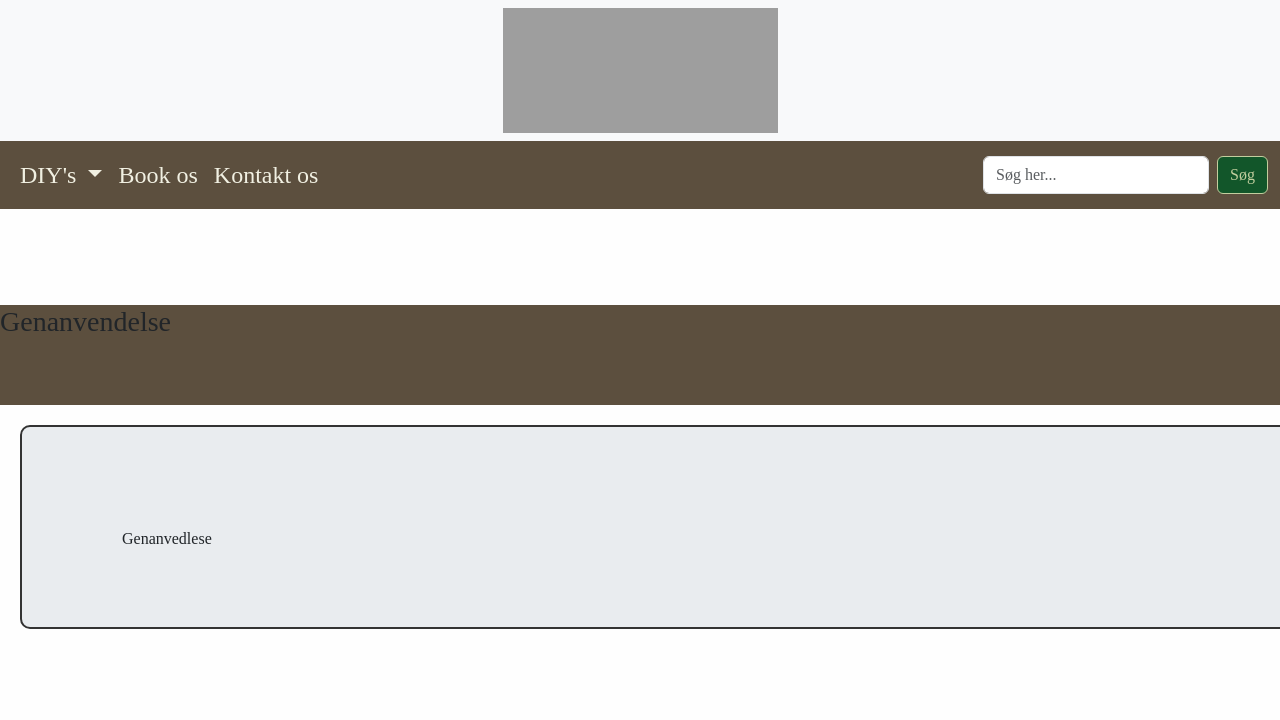
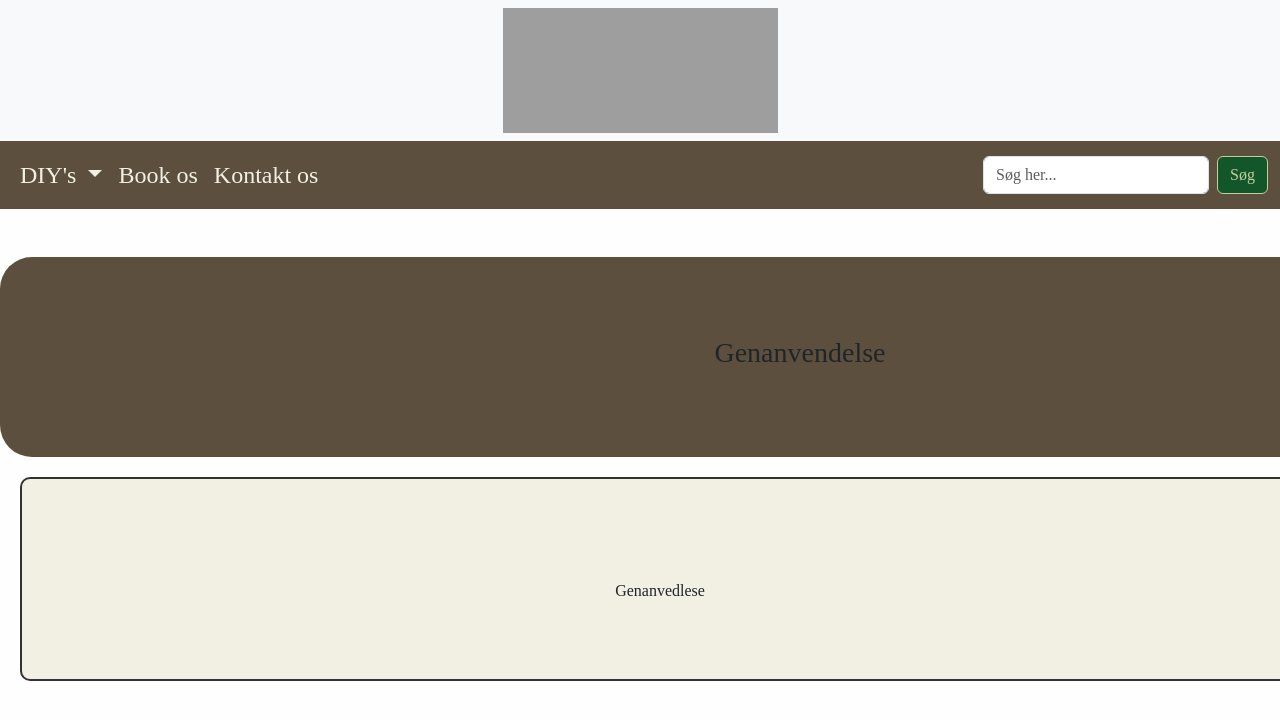
Before and after one commit to IdaGerrildK/kickstarterPhp-master.3.sem., a PHP site: page /Genanvendelse.html in a window 1280 px wide; the page is wider, and only the part inside the window is pictured. Shown: the top 720 px of that part. Run offline with PHP 8.4, Linux system fonts and the light colour scheme; style sheets or scripts are compiled from the project's sources; grey boxes are pictures that could not be loaded.

Commit message:
Tiløjet boks i scss og boks på genanvendelse underside

```diff
--- a/Genanvendelse.html
+++ b/Genanvendelse.html
@@ -76,16 +76,15 @@
     </div>
 </nav>
 <br>
-<br>
-<br>
+
 <br>
 
-<div class="bg-secondary smallbox">
+<div class="bg-secondary smallbox d-flex justify-content-center align-items-center rounded-5">
     <h3>Genanvendelse</h3>
 </div>
 
-<div class="bg-body-secondary box">
-    <p>Genanvedlese</p>
+<div class="bg-primary box">
+    <p class="text-lg-center">Genanvedlese</p>
 </div>
 
 </body>
--- a/css/styles.scss
+++ b/css/styles.scss
@@ -64,9 +64,9 @@ body{
 
 
 .smallbox{
-	width: 100%;
-	height: 100px;
-	border: 2px;
+	width: 200vh;
+	height: 200px;
+
 
 }
 
```
